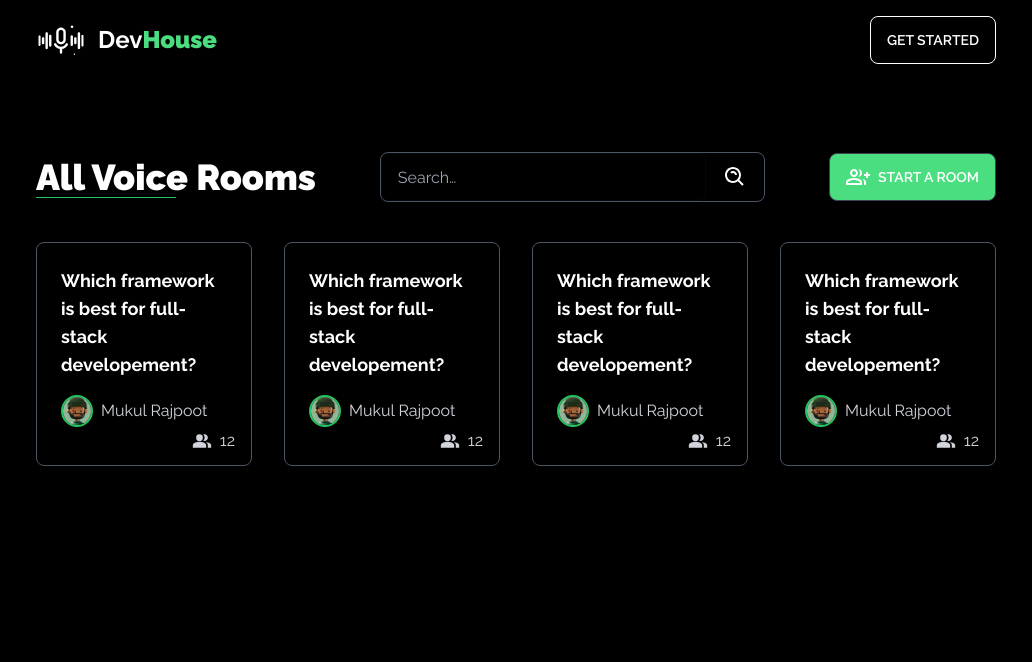
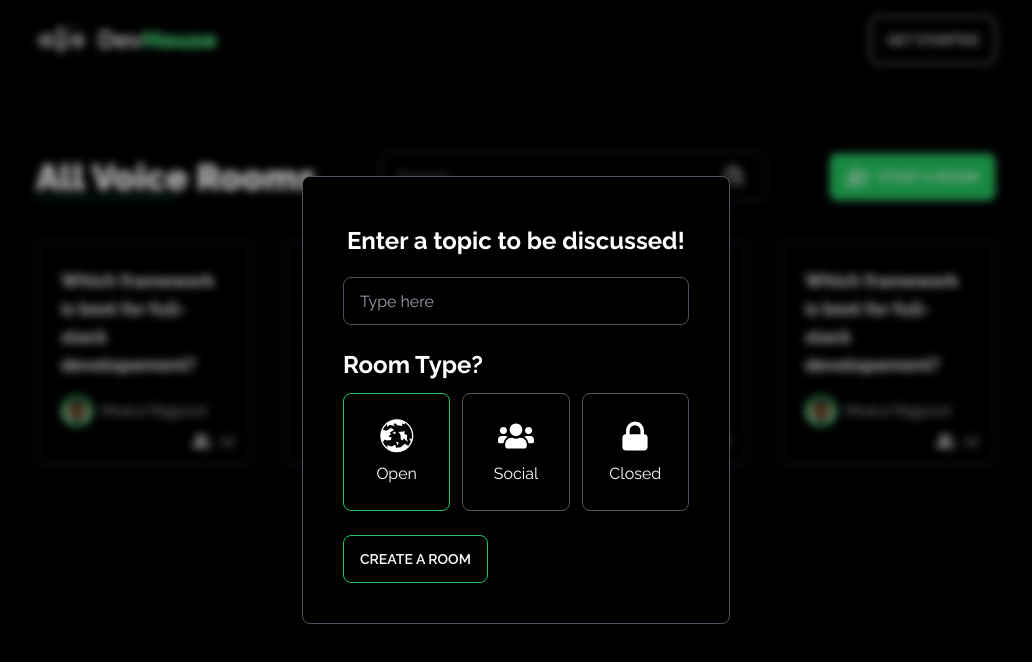
Before and after one commit to mukulrajpoot262610/dev_house_frontend, a Next.js app: page /rooms in a window 1280 px wide. Both pictures are taken after a click on the button "START A ROOM". Shown: the top 662 px of the page, without its empty margins (124-1156 px from the left). Built offline with nearby package versions, Linux system fonts and the light colour scheme; no server answers.

Commit message:
Added room and user profile functionality

```diff
--- /dev/null
+++ b/components/Modal/CreateRoom.js
@@ -0,0 +1,81 @@
+import React, { useState } from 'react'
+import { GiWorld } from 'react-icons/gi'
+import { FaUsers } from 'react-icons/fa'
+import { HiLockClosed } from 'react-icons/hi'
+import { createRoom } from '../../services/apiClient'
+
+const CreateRoom = ({ setShowModal }) => {
+
+    const [topic, setTopic] = useState()
+    const [roomType, setRoomType] = useState("open")
+    const [error, setError] = useState({
+        topic: false,
+    })
+
+    const handleSubmit = async (e) => {
+        e.preventDefault()
+
+        if (!topic) {
+            return setError({ ...error, topic: true })
+        }
+
+        const payload = {
+            topic,
+            type: roomType
+        }
+
+        try {
+            const { data } = await createRoom(payload)
+            setShowModal(false)
+        } catch (err) {
+            setShowModal(false)
+            console.log(err)
+        }
+    }
+
+    return (
+        <div className="backdrop-blur-sm fixed h-screen w-full top-0 left-0 z-50 bg-black/[.3] flex justify-center items-center">
+            <div className="bg-black border border-gray-600 rounded-lg p-10 text-white">
+
+                <form onSubmit={handleSubmit}>
+                    <label className='label mb-3'>
+                        <h3 className="font-bold text-2xl">Enter a topic to be discussed!</h3>
+                    </label>
+                    <input type="text" value={topic} onChange={(e) => {
+                        setTopic(e.target.value)
+                        setError({ ...error, topic: false })
+                    }}
+                        placeholder="Type here" className={`input input-bordered ${error.topic ? "border-red-500" : "border-gray-600"} w-full bg-transparent flex items-center gap-3`}></input>
+                    {
+                        error.topic && <label className="label">
+                            <span className="label-text text-red-500">This Field is required!</span>
+                        </label>
+                    }
+
+                    <h3 className="font-bold text-2xl mt-6 mb-3">Room Type?</h3>
+                    <div className='grid grid-cols-3 gap-3'>
+                        <span className={`w-full border hover:border-green-500 flex justify-center flex-col items-center p-6 rounded-lg cursor-pointer ${roomType === "open" ? "border-green-500" : "border-gray-600"}`} onClick={() => setRoomType("open")}>
+                            <GiWorld className='text-4xl mb-2' />
+                            <h6>Open</h6>
+                        </span>
+                        <span className={`w-full border hover:border-green-500 flex justify-center flex-col items-center p-6 rounded-lg cursor-pointer ${roomType === "social" ? "border-green-500" : "border-gray-600"}`} onClick={() => setRoomType("social")}>
+                            <FaUsers className='text-4xl mb-2' />
+                            <h6>Social</h6>
+                        </span>
+                        <span className={`w-full border hover:border-green-500 flex justify-center flex-col items-center p-6 rounded-lg cursor-pointer ${roomType === "closed" ? "border-green-500" : "border-gray-600"}`} onClick={() => setRoomType("closed")}>
+                            <HiLockClosed className='text-4xl mb-2' />
+                            <h6>Closed</h6>
+                        </span>
+                    </div>
+
+                    <button className='btn mt-6 border border-green-500 btn-ghost hover:bg-green-500' type='submit'>
+                        Create a Room
+                    </button>
+
+                </form>
+            </div>
+        </div>
+    )
+}
+
+export default CreateRoom
--- a/components/Navbar.js
+++ b/components/Navbar.js
@@ -5,31 +5,49 @@ import { useSelector } from 'react-redux'
 import { CgProfile } from 'react-icons/cg'
 import { HiOutlineLogout } from 'react-icons/hi'
 import { BsFillCaretDownFill } from 'react-icons/bs'
+import { logout } from '../services/apiClient'
+import { useDispatch } from 'react-redux'
+import { setAuth } from '../redux/authSlice'
+import { useRouter } from 'next/router'
 
 const Navbar = () => {
 
+    const router = useRouter()
+    const dispatch = useDispatch()
     const { isAuth, user } = useSelector(state => state.auth)
 
-    console.log(isAuth)
+    const handleLogout = async () => {
+        try {
+            const { data } = await logout()
+            dispatch(setAuth(data))
+            router.replace('/')
+        } catch (err) {
+            console.log(err)
+        }
+    }
 
     return (
-        <nav className='fixed top-0 w-full h-20 flex justify-center items-center'>
+        <nav className='fixed top-0 w-full h-20 flex justify-center items-center z-50'>
             <div className='w-10/12 lg:w-9/12 flex justify-between items-center'>
-                <div className='flex text-white items-center gap-3'>
-                    <Image src="/logo.svg" height={30} width={50} objectFit="cover" alt="" />
-                    <h1 className='hidden lg:block text-2xl font-bold'>Dev<span className='text-green-400 font-black'>House</span></h1>
-                </div>
+                <Link href={isAuth ? "/rooms" : "/"} passHref>
+                    <div className='flex text-white items-center gap-3 cursor-pointer'>
+                        <Image src="/logo.svg" height={30} width={50} objectFit="cover" alt="" />
+                        <h1 className='hidden lg:block text-2xl font-bold'>Dev<span className='text-green-400 font-black'>House</span></h1>
+                    </div>
+                </Link>
                 {
                     isAuth ? <div className='dropdown dropdown-end'>
                         <div tabIndex="0" className="avatar flex items-center gap-2">
                             <div className="w-12 rounded-full border-2 border-green-500">
-                                <Image src={"/male_avatar.jpg"} height={50} width={50} objectFit="cover" alt="" />
+                                <Image src={user?.image} height={50} width={50} objectFit="cover" alt="" />
                             </div>
                             <BsFillCaretDownFill />
                         </div>
                         <ul tabIndex="0" className="p-2 mt-3 shadow bg-black menu dropdown-content rounded-box w-52 border-gray-600 border">
-                            <li><a><CgProfile className='text-2xl' /> Profile </a></li>
-                            <li><a><HiOutlineLogout className='text-2xl' /> Logout</a></li>
+                            <Link href="/account" passHref>
+                                <li><a><CgProfile className='text-2xl' /> Profile </a></li>
+                            </Link>
+                            <li onClick={handleLogout}><a><HiOutlineLogout className='text-2xl' /> Logout</a></li>
                         </ul>
                     </div> : <Link href="/login" passHref>
                         <button className='btn btn-sm lg:btn-md bg-black border-white hover:bg-white hover:text-black'>Get Started</button>
--- a/hooks/useLoadingWithRefresh.js
+++ b/hooks/useLoadingWithRefresh.js
@@ -14,7 +14,6 @@ export function useLoadingWithRefresh() {
                 const { data } = await axios.get(`${process.env.NEXT_PUBLIC_API_URL}api/refresh`, {
                     withCredentials: true
                 })
-
                 dispatch(setAuth(data))
                 setLoading(false)
             } catch (err) {
--- a/pages/_middleware.js
+++ b/pages/_middleware.js
@@ -13,6 +13,10 @@ export async function middleware(req) {
         if (accessCookie) {
             return NextResponse.redirect('http://localhost:3000/rooms')
         }
+    } else if (url.includes('/account')) {
+        if (!accessCookie) {
+            return NextResponse.redirect('http://localhost:3000/login')
+        }
     }
 
     return NextResponse.next()
--- /dev/null
+++ b/pages/account/index.js
@@ -0,0 +1,48 @@
+import Head from 'next/head'
+import Image from 'next/image'
+import Link from 'next/link'
+import React from 'react'
+import { useSelector } from 'react-redux'
+import Navbar from '../../components/Navbar'
+
+const Account = () => {
+
+    const { user } = useSelector(state => state.auth)
+
+    return (
+        <main>
+            <Head>
+                <title>Account - DevHouse</title>
+                <link rel="shortcut icon" href="/logo.svg" type="image/x-icon" />
+            </Head>
+
+            <div className="min-h-screen w-full flex justify-center items-start bg-black text-white">
+                <Navbar />
+
+                <section className="mt-20 w-9/12 flex items-center justify-center">
+
+                    <div className='flex flex-col md:flex-row items-center gap-4 lg:gap-16 justify-between w-full lg:my-10 mb-10'>
+
+                        <div>
+                            <div className="avatar mb-6">
+                                <div className="w-56 rounded-full border-8 border-green-500 p-1">
+                                    <Image src={user?.image} height={250} width={250} alt="" className='rounded-full' />
+                                </div>
+                            </div>
+
+                            <h1 className="text-4xl font-black">Hello, {user?.name}</h1>
+                            <hr className='w-1/2 border-green-500' />
+                        </div>
+
+                        <button className='btn flex items-center gap-2 bg-green-400 w-full md:w-fit'>Start a Room</button>
+                    </div>
+
+                </section>
+
+            </div>
+
+        </main>
+    )
+}
+
+export default Account
--- a/pages/rooms.js
+++ b/pages/rooms.js
@@ -1,11 +1,17 @@
 import Head from 'next/head'
-import React from 'react'
+import React, { useState } from 'react'
 import Navbar from '../components/Navbar'
 import { BiSearchAlt } from 'react-icons/bi'
+
 import { MdOutlineGroupAdd } from 'react-icons/md'
 import RoomCard from '../components/Rooms/RoomCard'
+import Image from 'next/image'
+import CreateRoom from '../components/Modal/CreateRoom'
 
 const Rooms = () => {
+
+    const [showModal, setShowModal] = useState(false)
+
     return (
         <main>
             <Head>
@@ -29,7 +35,8 @@ const Rooms = () => {
                                 <BiSearchAlt className='text-2xl' />
                             </button>
                         </div>
-                        <button className='btn flex items-center gap-2 bg-green-400 w-full md:w-fit'><MdOutlineGroupAdd className='text-2xl' /> Start a Room</button>
+                        <button className='btn bg-green-500 hover:bg-green-600 w-full md:w-fit' onClick={() => setShowModal(!showModal)}><a className='flex items-center gap-2'><MdOutlineGroupAdd className='text-2xl' /> Start a Room</a></button>
+
                     </div>
 
                     <div className='w-full grid grid-cols-1 md:grid-cols-2  lg:grid-cols-4 gap-8'>
@@ -42,6 +49,10 @@ const Rooms = () => {
 
             </div>
 
+            {
+                showModal && <CreateRoom setShowModal={setShowModal} />
+            }
+
         </main>
     )
 }
--- a/redux/authSlice.js
+++ b/redux/authSlice.js
@@ -16,7 +16,11 @@ export const authSlice = createSlice({
         setAuth: (state, action) => {
             const { user } = action.payload
             state.user = user
-            state.isAuth = true
+            if (user === null) {
+                state.isAuth = false
+            } else {
+                state.isAuth = true
+            }
         },
         setOtp: (state, action) => {
             const { phone, hash } = action.payload
--- a/services/apiClient.js
+++ b/services/apiClient.js
@@ -14,6 +14,8 @@ const api = axios.create({
 export const sendOtp = (data) => api.post('/api/send-otp', data)
 export const verifyOtp = (data) => api.post('/api/verify-otp', data)
 export const activate = (data) => api.post('/api/activate', data)
+export const logout = () => api.post('/api/logout')
+export const createRoom = (data) => api.post('/api/rooms', data)
 
 // INTERCEPTORS
 api.interceptors.response.use((config) => {
```
Also changed, not shown: components/Login/Step_2.js (+7 -1 lines).
